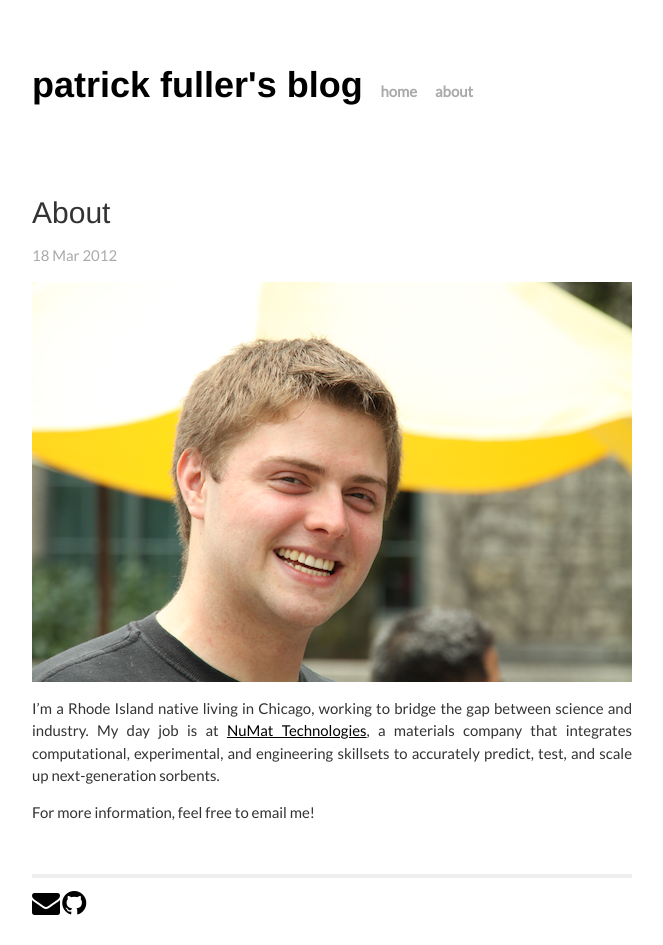
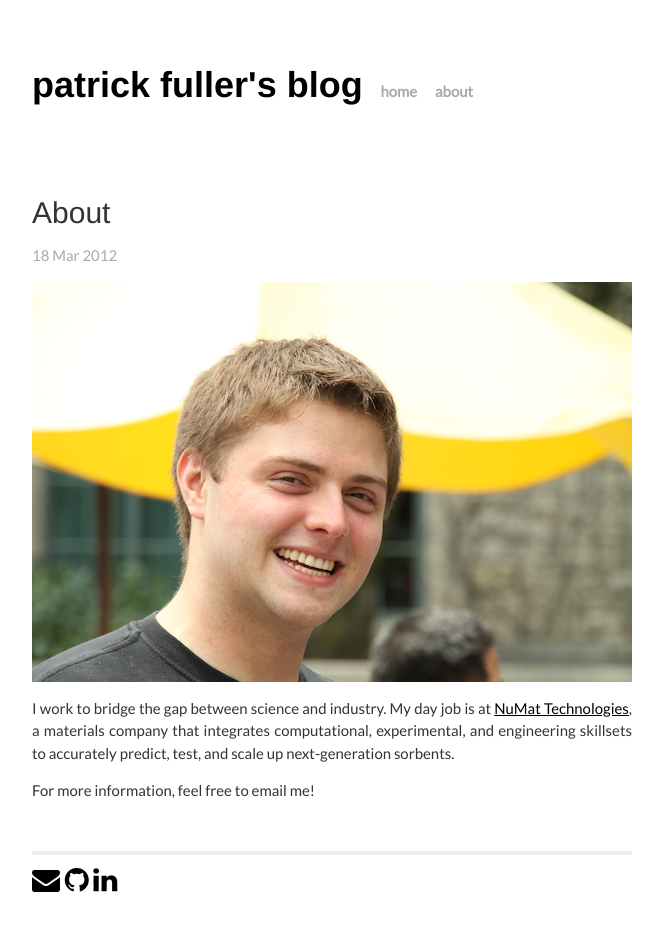
Before and after one commit to patrickfuller/patrickfuller.github.io, a Jekyll site: the page built from _posts/2012-03-18-about-me.md, in a window 1280 px wide. Shown: the whole page, without its empty margins (308-971 px from the left). Built offline with Jekyll 4.4.1, drawn with Linux system fonts in a browser that asks for light colours; Markdown is read by kramdown in place of the engine named in the settings; comment, search, counter and statistics services are not loaded.

Commit message:
Added LinkedIn link

```diff
--- a/_layouts/default.html
+++ b/_layouts/default.html
@@ -28,8 +28,9 @@
           <div class="footer">
             <div class="contact">
               <p>
-                <a href="mailto:patrickfuller@gmail.com"><i class="fa fa-envelope"></i></a>
-                <a href="https://github.com/patrickfuller"><i class="fa fa-github"></i></a>
+                <a href="mailto:patrickfuller@gmail.com"><i class="fa fa-envelope"></i></a>&nbsp;
+                <a href="https://github.com/patrickfuller"><i class="fa fa-github"></i></a>&nbsp;
+                <a href="http://www.linkedin.com/profile/view?id=17493641"><i class="fa fa-linkedin"></i></a>&nbsp;
               </p>
             </div>
           </div>
--- a/_posts/2012-03-18-about-me.md
+++ b/_posts/2012-03-18-about-me.md
@@ -7,8 +7,7 @@ permalink: /about/
 
 ![](/img/patrick.png)
 
-I'm a Rhode Island native living in Chicago, working to bridge the gap between
-science and industry. My day job is at [NuMat Technologies](http://numat-tech.com/),
+I work to bridge the gap between science and industry. My day job is at [NuMat Technologies](http://numat-tech.com/),
 a materials company that integrates computational, experimental, and engineering
 skillsets to accurately predict, test, and scale up next-generation sorbents.
 
```
